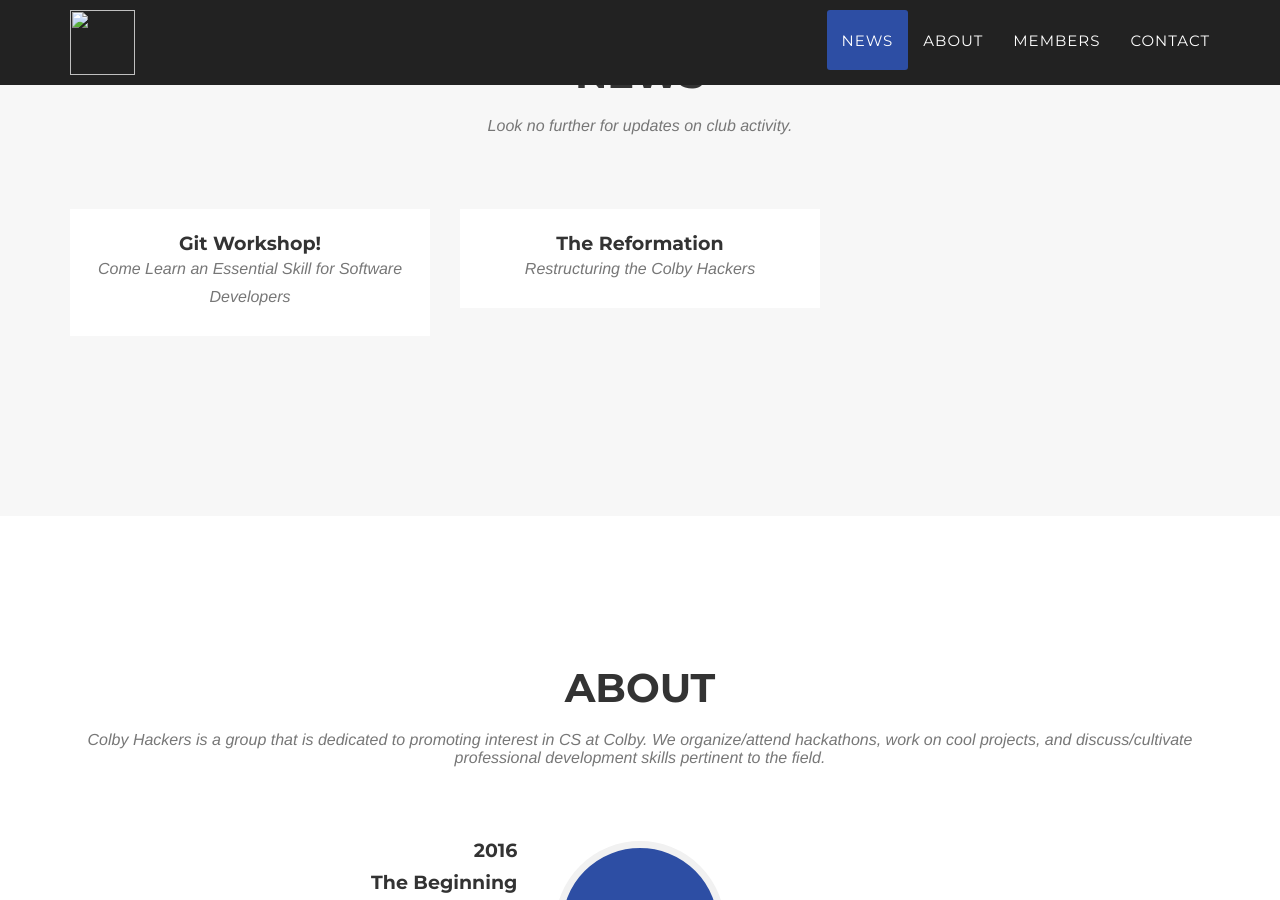
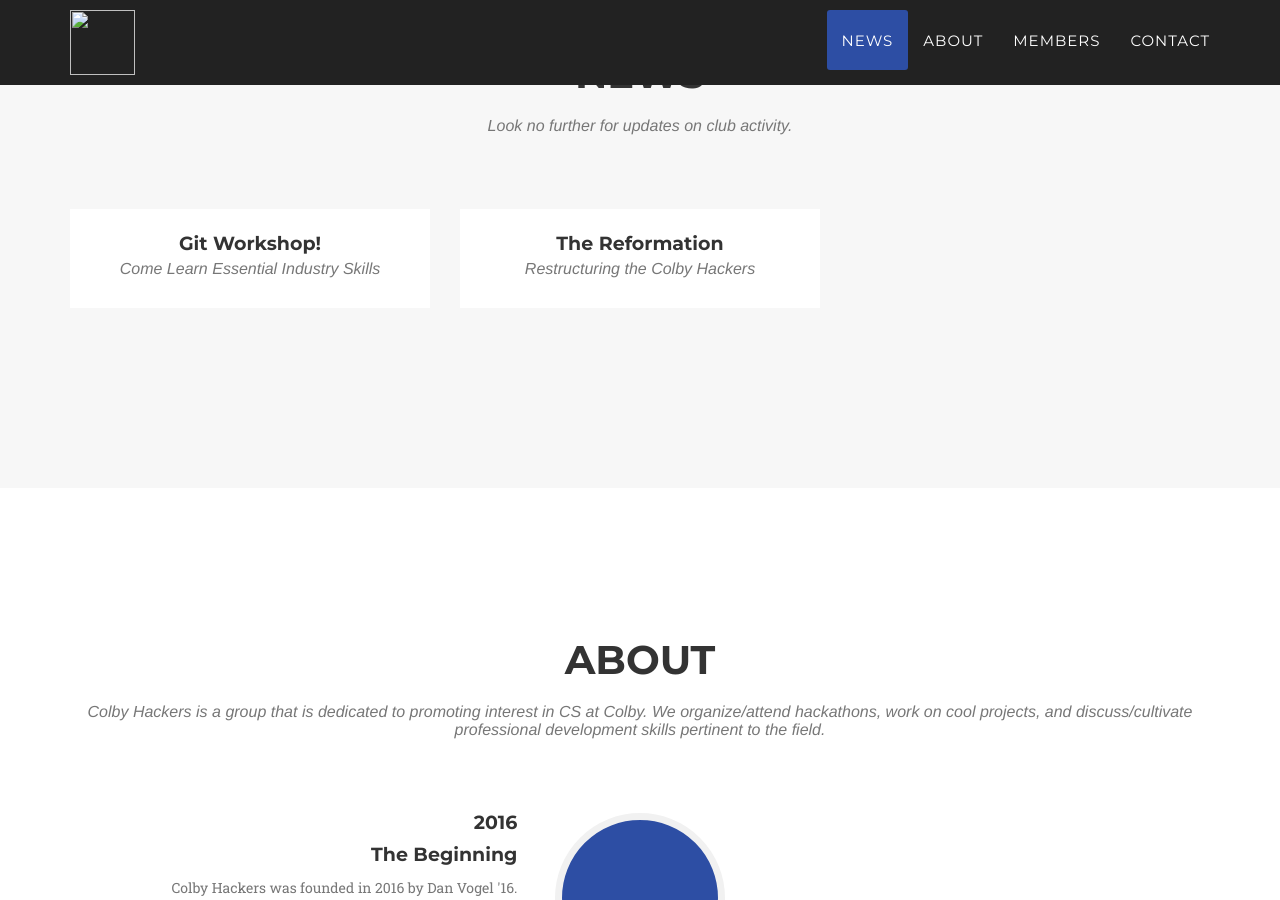
Before and after one commit to Colby-Hackers/Colby-Hackers.github.io, a Jekyll site: the page built from _posts/2019-10-27-gitworkshop.markdown, in a window 1280 px wide and 900 px high, scrolled down 856 px. Built offline with Jekyll 4.4.1, drawn with Linux system fonts in a browser that asks for light colours; some web fonts are replaced; some of the changed lines change nothing that is shown; some of the changed text lies outside the part shown.

Commit message:
image overhaul

```diff
--- a/_config.yml
+++ b/_config.yml
@@ -42,7 +42,7 @@
       url: https://www.linkedin.com/in/bingya-liu/
 
 - name: Henry Pacheco Cachon
-  pic: 42
+  pic: 6
   position: Secretary
   social:
     - title: linkedin
@@ -61,25 +61,19 @@
   social:
 
 - name: Robert Durst
-  pic: 42
+  pic: 8
   position: Active Member
   social:
     - title: linkedin
       url: https://linkedin.com/in/robertdurst/
 
-- name: Dhruv Joshi
-  pic: 42
+
+- name: Matt Jones
+  pic: 7
   position: Active Member
   social:
     - title: linkedin
-      url: https://www.linkedin.com/in/dhruvjoshi1998/
-
-- name: Tate Ewing
-  pic: 42
-  position: Active Member
-  social:
-    - title: linkedin
-      url: linkedin.com/in/tate-ewing-940794159/
+      url: https://www.linkedin.com/in/matthew-jones-1b8852133/
 
 - name: Brendan Martin
   pic: 42
@@ -87,7 +81,7 @@
   social:
 
 - name: Maan Qraitem
-  pic: 42
+  pic: 9
   position: Active Member
   social:
     - title: linkedin
--- a/_posts/2019-10-27-gitworkshop.markdown
+++ b/_posts/2019-10-27-gitworkshop.markdown
@@ -1,6 +1,6 @@
 ---
 title: Git Workshop!
-subtitle: Come Learn an Essential Skill for Software Developers
+subtitle: Come Learn Essential Industry Skills
 layout: default
 modal-id: 2
 date: 2019-10-27
```
Also changed, not shown: img/team/6.png (added), img/team/7.jpg (added), img/team/8.jpg (added), img/team/9.jpg (added).
